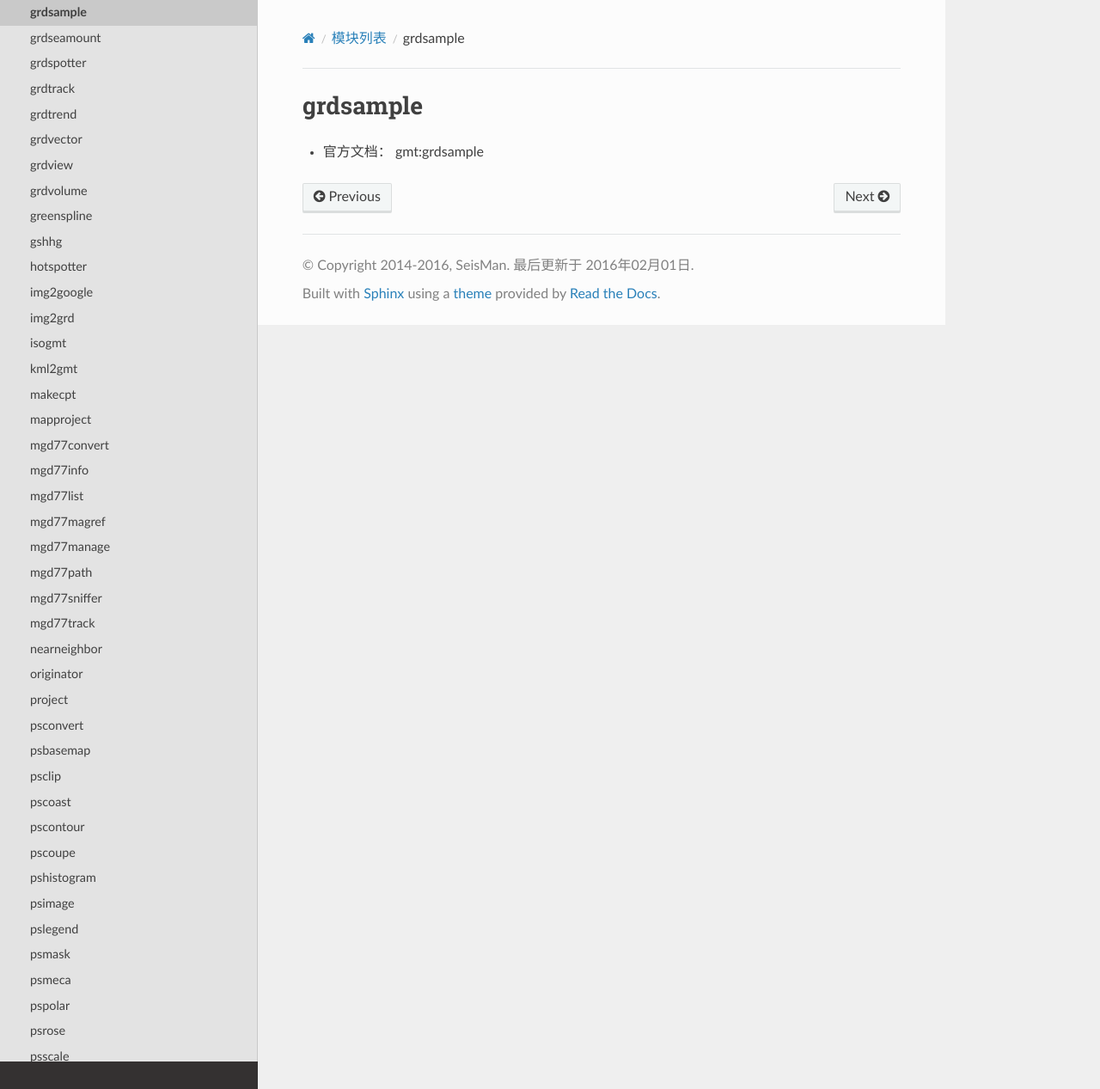
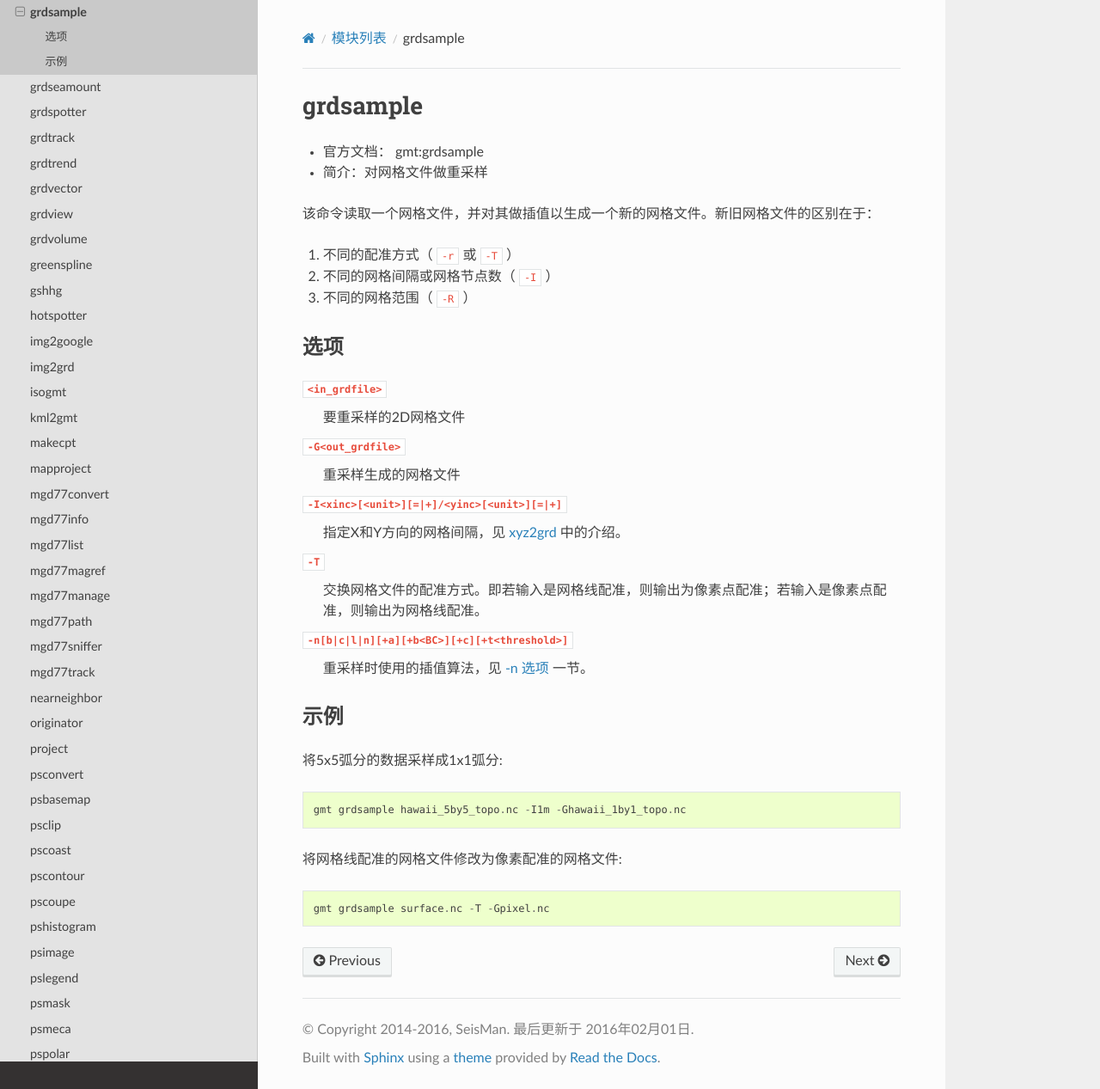
Before and after one commit to seisman/GMT5_Docs, a Sphinx documentation site: the page built from source/grdsample.rst, in a window 1280 px wide and 1267 px high. Shown: the whole window at 86% size. Built offline with Sphinx 7.4.7 and the Read the Docs theme 2.0.0, drawn with Linux system fonts in a browser that asks for light colours; pages that are not in the unit, such as notebooks, are missing from menus.

Commit message:
add grdsample

```diff
--- a/source/grdsample.rst
+++ b/source/grdsample.rst
@@ -4,3 +4,39 @@ grdsample
 =========
 
 - 官方文档： :ref:`gmt:grdsample`
+- 简介：对网格文件做重采样
+
+该命令读取一个网格文件，并对其做插值以生成一个新的网格文件。新旧网格文件的区别在于：
+
+#. 不同的配准方式（ ``-r`` 或 ``-T`` ）
+#. 不同的网格间隔或网格节点数（ ``-I`` ）
+#. 不同的网格范围（ ``-R`` ）
+
+选项
+----
+
+``<in_grdfile>``
+    要重采样的2D网格文件
+
+``-G<out_grdfile>``
+    重采样生成的网格文件
+
+``-I<xinc>[<unit>][=|+]/<yinc>[<unit>][=|+]``
+    指定X和Y方向的网格间隔，见 :doc:`xyz2grd` 中的介绍。
+
+``-T``
+    交换网格文件的配准方式。即若输入是网格线配准，则输出为像素点配准；若输入是像素点配准，则输出为网格线配准。
+
+``-n[b|c|l|n][+a][+b<BC>][+c][+t<threshold>]``
+    重采样时使用的插值算法，见 :doc:`n-option` 一节。
+
+示例
+----
+
+将5x5弧分的数据采样成1x1弧分::
+
+    gmt grdsample hawaii_5by5_topo.nc -I1m -Ghawaii_1by1_topo.nc
+
+将网格线配准的网格文件修改为像素配准的网格文件::
+
+    gmt grdsample surface.nc -T -Gpixel.nc
--- a/source/modules.rst
+++ b/source/modules.rst
@@ -48,6 +48,7 @@
   #. :doc:`grdclip` ：对网格文件的Z值做裁剪
   #. :doc:`grdlandmask` ：根据海岸线数据创建陆地-海洋的mask网格文件
   #. :doc:`grdtrend` ：拟合网格的趋势面并计算残差
+  #. :doc:`grdsample` ：对网格文件做重采样
 
 - 格式转换
 
```
Also changed, not shown: other parts of source/modules.rst (+0 -1 lines).
